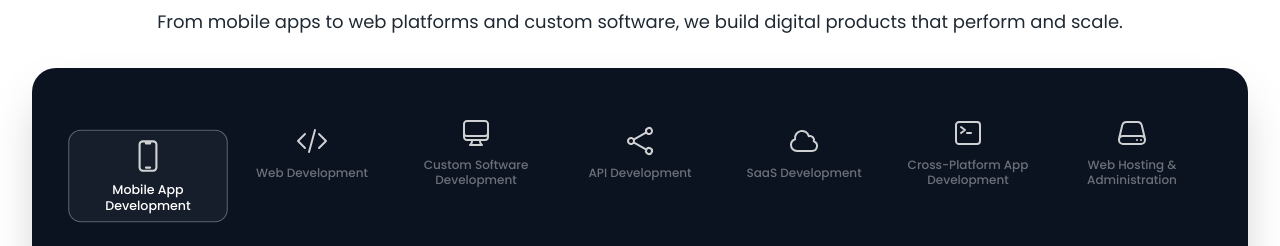
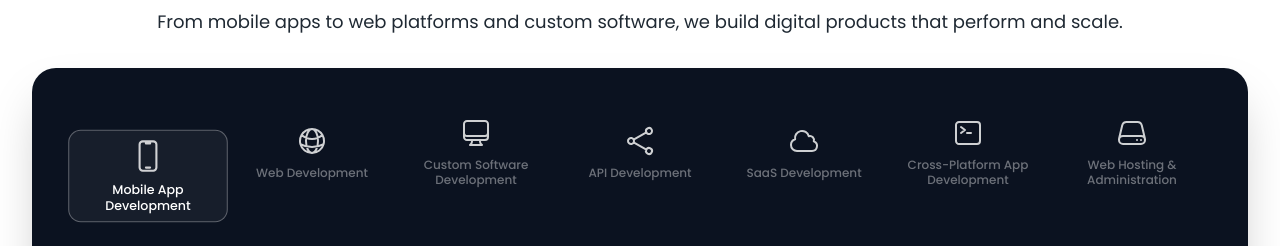
Before and after one commit to Turvy096/metaliftsolutions, a React (Vite) app: page / in a window 1280 px wide. Shown: the part 972-1218 px from the top of the page. Built offline with nearby package versions, Linux system fonts and the light colour scheme.

Commit message:
Added new icons on what we offer

```diff
--- a/src/components/home/WhatWeOffer.tsx
+++ b/src/components/home/WhatWeOffer.tsx
@@ -8,6 +8,9 @@ import {
   CloudIcon,
   ShareIcon,
   CommandLineIcon,
+  GlobeAltIcon,
+  Squares2X2Icon,
+  ServerStackIcon,
 } from '@heroicons/react/24/outline';
 
 interface Service {
@@ -38,7 +41,7 @@ const WhatWeOffer: React.FC = () => {
       description: 'Full-stack web development with modern frameworks. Responsive, fast, and SEO optimized websites and web applications.',
       details: 'We build websites and web applications for businesses that need an online presence that converts. From corporate websites to complex dashboards and admin panels, we focus on performance, security, and user experience. Our team uses React, Next.js, and Node.js to deliver modern web solutions.',
       image: 'https://images.unsplash.com/photo-1547658719-da2b51169166?ixlib=rb-4.0.3&auto=format&fit=crop&w=800&q=80',
-      icon: CodeBracketIcon
+      icon: GlobeAltIcon
     },
     {
       id: 'custom-software',
@@ -103,8 +106,8 @@ const WhatWeOffer: React.FC = () => {
           style={{ backgroundColor: '#0b1220' }}
         >
           <div className="p-6 sm:p-8 lg:p-10">
-            {/* Service Icons - Heroicons */}
-            <div className="grid grid-cols-2 sm:grid-cols-3 lg:grid-cols-7 gap-3 mb-3 sm:mb-6">
+            {/* Service Icons */}
+            <div className="grid grid-cols-2 sm:grid-cols-3 lg:grid-cols-7 gap-3 gap-y-6 sm:gap-y-4 md:gap-y-3 mb-6 sm:mb-8">
               {services.map((service) => {
                 const Icon = service.icon;
                 return (
```
